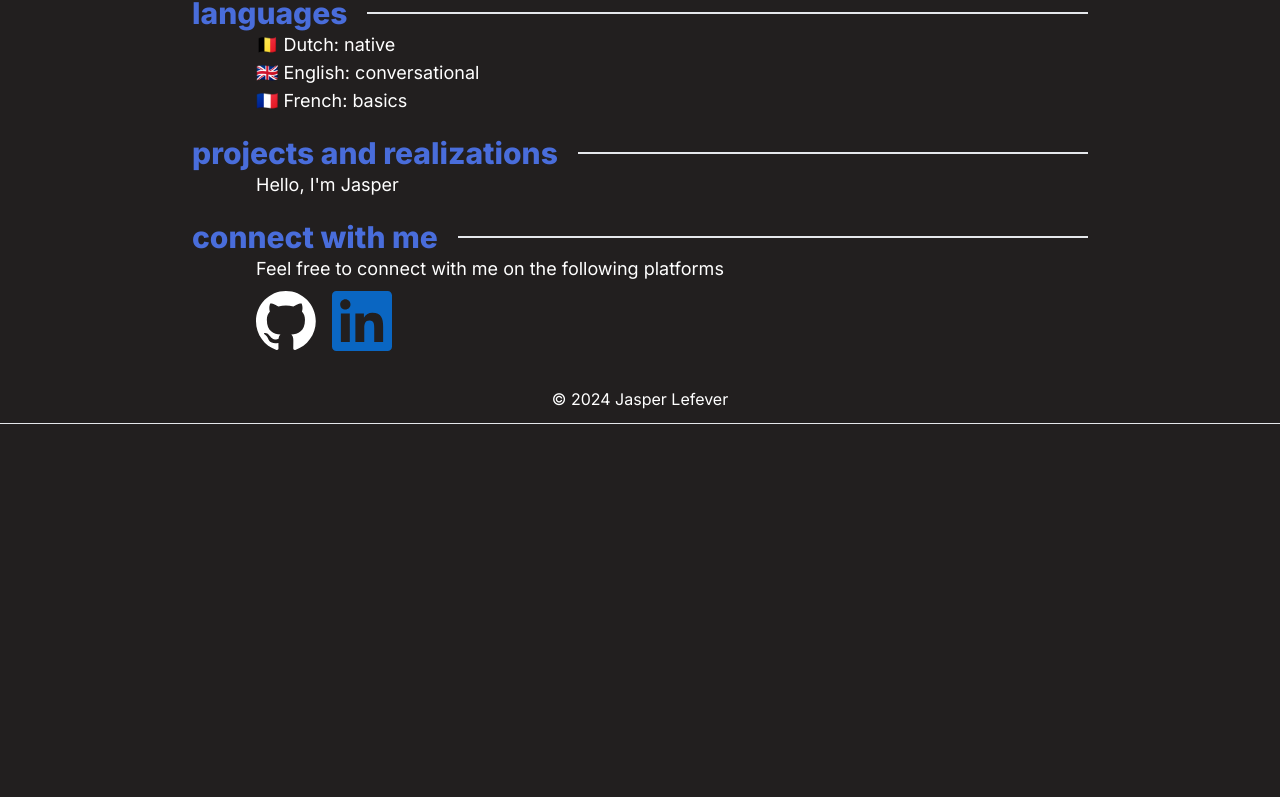
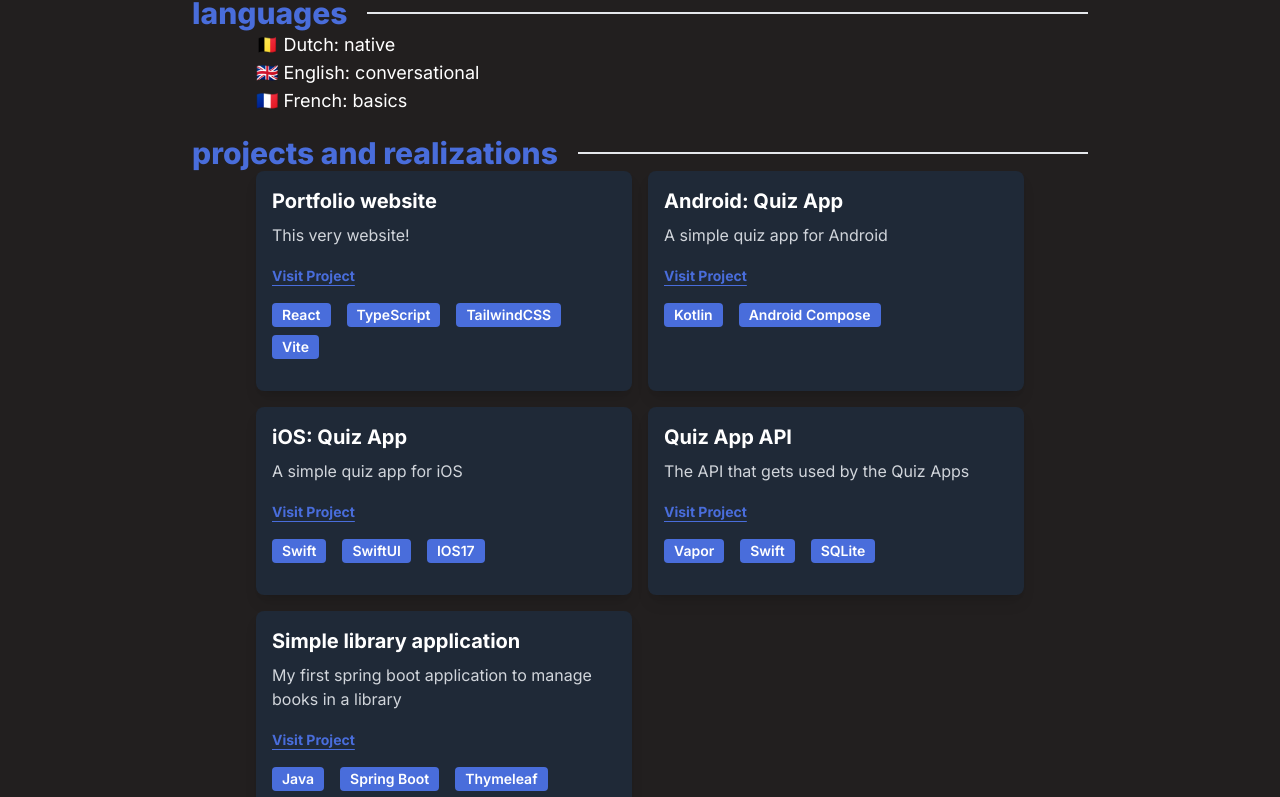
Before and after one commit to JasperLefever/portfolio, a React (Vite) app: page / in a window 1280 px wide. Shown: the part 875-1672 px from the top of the page. Before the commit the page ends 1299 px from the top, so only its background shows below. Built offline with nearby package versions, Linux system fonts and the light colour scheme.

Commit message:
Projects

```diff
--- /dev/null
+++ b/src/components/home/ProjectCard.tsx
@@ -0,0 +1,60 @@
+import React from "react";
+
+interface ProjectCardProps {
+  title: string;
+  description: string;
+  link?: string;
+  images?: string[];
+  tags: string[];
+}
+
+const ProjectCard: React.FC<ProjectCardProps> = ({
+  title,
+  description,
+  link,
+  images,
+  tags,
+}) => {
+  return (
+    <div className="bg-gray-800 text-white shadow-lg rounded-lg overflow-hidden max-w-sm">
+      <div className="p-4">
+        <h2 className="text-xl font-bold mb-2">{title}</h2>
+        <p className="text-gray-300 mb-4">{description}</p>
+        {link && (
+          <a
+            href={link}
+            target="_blank"
+            rel="noopener noreferrer"
+            className="underline underline-offset-4 font-bold text-sm accent-color"
+          >
+            Visit Project
+          </a>
+        )}
+        <div className="flex flex-wrap gap-2 mt-4 mb-4">
+          {tags.map((tag, index) => (
+            <span
+              key={index}
+              className="bg-accent-color text-white text-sm font-semibold mr-2 px-2.5 py-0.5 rounded"
+            >
+              {tag}
+            </span>
+          ))}
+        </div>
+        {images && images.length > 0 && (
+          <div className="flex overflow-x-scroll gap-2">
+            {images.map((image, index) => (
+              <img
+                key={index}
+                src={image}
+                alt={`Project image ${index + 1}`}
+                className="h-32 w-32 object-cover rounded-md"
+              />
+            ))}
+          </div>
+        )}
+      </div>
+    </div>
+  );
+};
+
+export default ProjectCard;
--- a/src/index.css
+++ b/src/index.css
@@ -7,12 +7,19 @@
 * {
     font-family: "Inter", sans-serif;
     font-optical-sizing: auto;
+    color: white;
+}
+
+body {
     background-color: #221F1F;
-    color: white;
 }
 
 .accent-color {
     color: #496ddb;
+}
+
+.bg-accent-color {
+    background-color: #496ddb;
 }
 
 
--- a/src/pages/Home.tsx
+++ b/src/pages/Home.tsx
@@ -24,6 +24,8 @@
 import typescript from "../assets/skills/typescript.svg";
 import ubuntu from "../assets/skills/ubuntu-.svg";
 import vitejs from "../assets/skills/vitejs.svg";
+import projects from "../projects.ts";
+import ProjectCard from "../components/home/ProjectCard.tsx";
 
 function Home() {
   const skillsLogos = [
@@ -114,7 +116,12 @@
         </ul>
       </Section>
       <Section title={"projects and realizations"}>
-        <SectionText text={"Hello, I'm Jasper"}></SectionText>
+        {/* Projects */}
+        <div className="grid grid-cols-1 gap-4 md:grid-cols-2">
+          {projects.map((project, index) => (
+            <ProjectCard key={index} {...project} />
+          ))}
+        </div>
       </Section>
       <a id={"connect-with-me"}>
         <Section title={"connect with me"}>
--- /dev/null
+++ b/src/projects.ts
@@ -0,0 +1,43 @@
+interface Project {
+  title: string;
+  description: string;
+  link?: string;
+  images?: string[];
+  tags: string[];
+}
+
+const projects: Project[] = [
+  {
+    title: "Portfolio website",
+    description: "This very website!",
+    link: "https://jasperlefever.com",
+    tags: ["React", "TypeScript", "TailwindCSS", "Vite"],
+  },
+  {
+    title: "Android: Quiz App",
+    description: "A simple quiz app for Android",
+    link: "https://github.com/JasperLefever/MyTrivia-android",
+    tags: ["Kotlin", "Android Compose"],
+  },
+  {
+    title: "iOS: Quiz App",
+    description: "A simple quiz app for iOS",
+    link: "https://github.com/JasperLefever/QuizGame-iOS",
+    tags: ["Swift", "SwiftUI", "IOS17"],
+  },
+  {
+    title: "Quiz App API",
+    description: "The API that gets used by the Quiz Apps",
+    link: "https://github.com/JasperLefever/QuizApi-vapor",
+    tags: ["Vapor", "Swift", "SQLite"],
+  },
+  {
+    title: "Simple library application",
+    description:
+      "My first spring boot application to manage books in a library",
+    link: "https://github.com/JasperLefever/OpdrachtEWDJ_Bibliotheek",
+    tags: ["Java", "Spring Boot", "Thymeleaf", "MySQL"],
+  },
+];
+
+export default projects;
```
